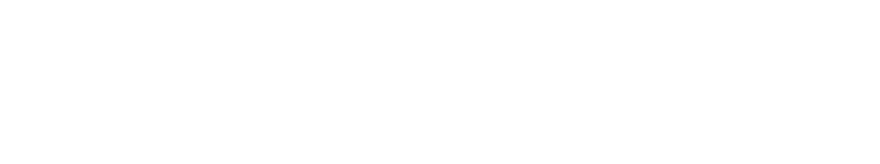
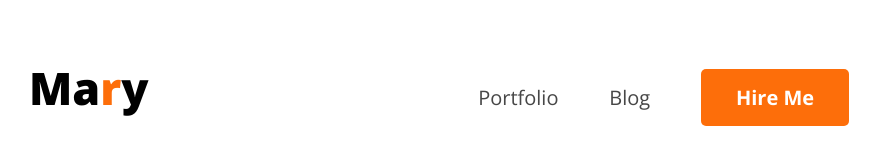
Before and after one commit to Sabbir-047/Simple-Portfolio, a plain HTML site: page index.html in a window 1280 px wide. Shown: the whole page, without its empty margins (201-1081 px from the left). Drawn offline with nearby package versions, Linux system fonts and the light colour scheme.

Commit message:
Completed the nav bar

```diff
--- a/css/styles.css
+++ b/css/styles.css
@@ -1,4 +1,53 @@
-*{
+* {
     margin: 0;
     padding: 0;
+    font-family: Open Sans;
 }
+
+/* common color */
+.text-primary{
+    color: #FD6E0A;
+}
+
+.btn-primary{
+    background-color: #FD6E0A;
+    color: #fff;
+    font-size: 1.25rem;
+    font-weight: 700;
+    line-height: 1.6rem;
+    padding: 1rem 2.18rem;
+    border: 0;
+    border-radius: 5px;
+}
+
+/* nav bar styles */
+nav {
+    display: flex;
+    padding: 3.18rem 14.375rem 0rem 14.375rem;
+    justify-content: space-between;
+    align-items: center;
+}
+
+.nav-title {
+    font-size: 2.8rem;
+    font-weight: 800;
+    line-height: 3.8rem;
+    text-align: left;
+}
+
+nav ul {
+    display: flex;
+    align-items: center;
+}
+
+nav ul li {
+    list-style: none;
+    padding-left: 3.18rem;
+    padding-top: 1.125rem;
+}
+
+nav ul li a {
+    text-decoration: none;
+    color: #474747;
+    font-size: 20px;
+}
--- a/index.html
+++ b/index.html
@@ -5,6 +5,11 @@
     <meta charset="UTF-8">
     <meta name="viewport" content="width=device-width, initial-scale=1.0">
     <title>Portfolio_Website</title>
+    <link rel="preconnect" href="https://fonts.googleapis.com">
+    <link rel="preconnect" href="https://fonts.gstatic.com" crossorigin>
+    <link
+        href="https://fonts.googleapis.com/css2?family=Open+Sans:ital,wdth,wght@0,75..100,300..800;1,75..100,300..800&display=swap"
+        rel="stylesheet">
     <link rel="stylesheet" href="css/styles.css">
     <link rel="shortcut icon" href="images/icons/favicon.png" type="image/x-icon">
 </head>
@@ -12,7 +17,14 @@
 <body>
     <!-- header section starts here -->
     <header>
-
+        <nav>
+            <h2 class="nav-title">Ma<span class="text-primary"">r</span>y</h2>
+            <ul>
+                <li><a href="http://">Portfolio</a></li>
+                <li><a href="http://">Blog</a></li>
+                <li><Button class="btn-primary">Hire Me</Button></li>
+            </ul>
+        </nav>
     </header>
 
     <!-- main section starts here -->
```
